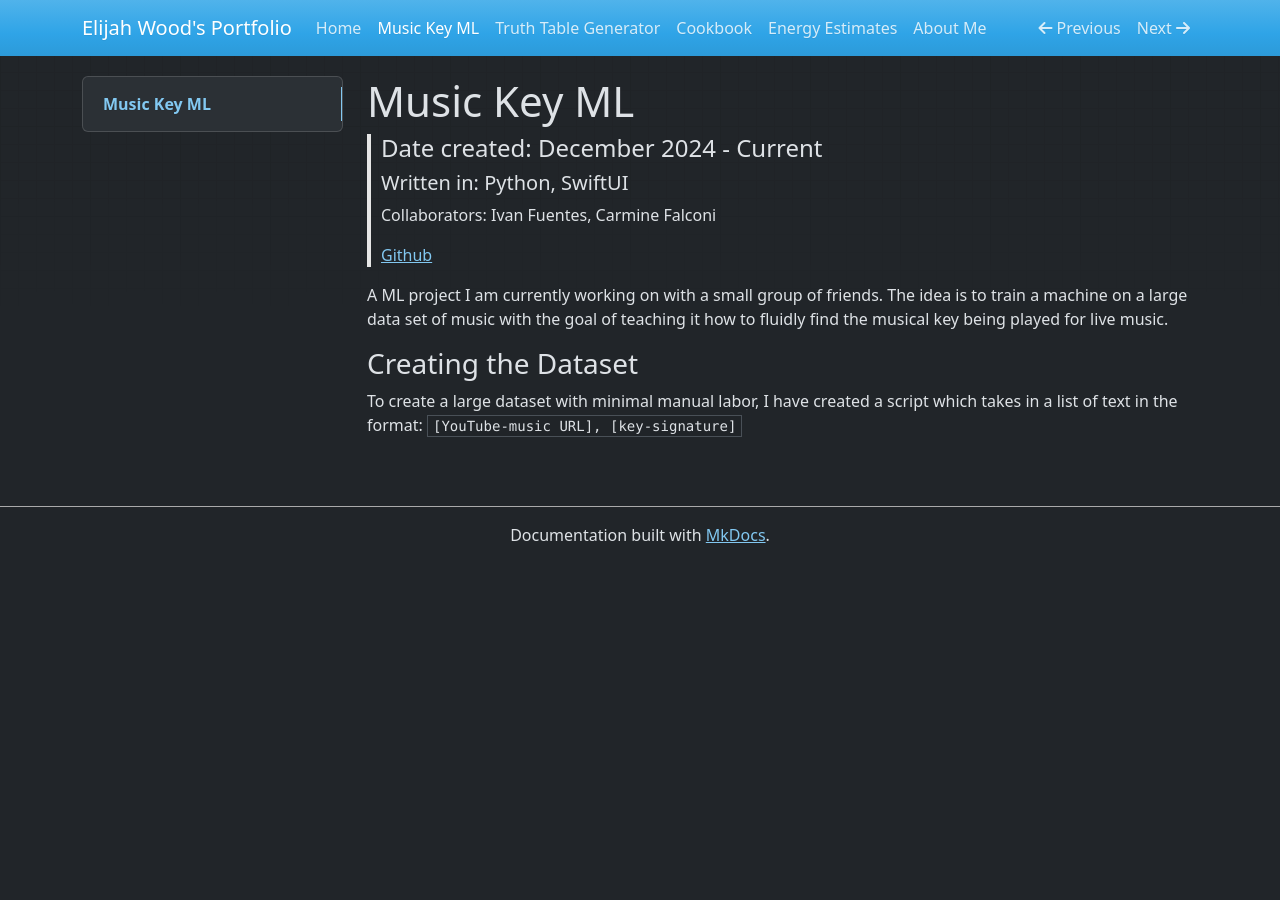
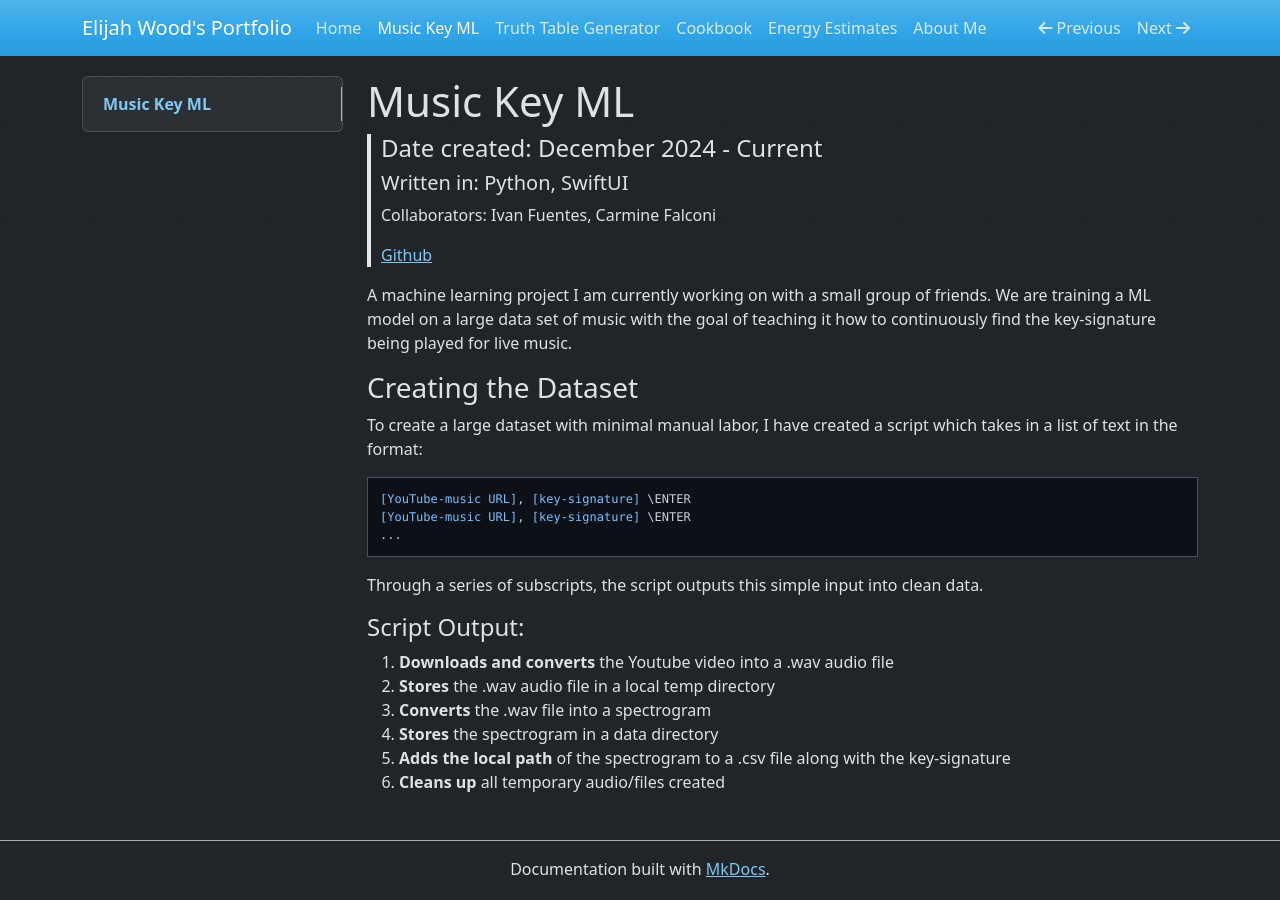
Before and after one commit to ElijahWood2003/portfolio, an MkDocs documentation site: the page built from docs/music-key-ml.md, in a window 1280 px wide. Built offline with MkDocs 1.6.1, drawn with Linux system fonts in a browser that asks for light colours; nearby versions of some CDN libraries.

Commit message:
Updated music-key

````diff
--- a/docs/music-key-ml.md
+++ b/docs/music-key-ml.md
@@ -7,7 +7,21 @@
 >
 > [Github](https://github.com/ElijahWood2003/audio-key-ml)
 
-A ML project I am currently working on with a small group of friends. The idea is to train a machine on a large data set of music with the goal of teaching it how to fluidly find the musical key being played for live music.
+A machine learning project I am currently working on with a small group of friends. We are training a ML model on a large data set of music with the goal of teaching it how to continuously find the key-signature being played for live music.
 
 ### Creating the Dataset
-To create a large dataset with minimal manual labor, I have created a script which takes in a list of text in the format: ```[YouTube-music URL], [key-signature]```
+To create a large dataset with minimal manual labor, I have created a script which takes in a list of text in the format:
+```
+[YouTube-music URL], [key-signature] \ENTER
+[YouTube-music URL], [key-signature] \ENTER
+...
+```
+Through a series of subscripts, the script outputs this simple input into clean data.
+#### Script Output:
+
+1. **Downloads and converts** the Youtube video into a .wav audio file
+2. **Stores** the .wav audio file in a local temp directory
+3. **Converts** the .wav file into a spectrogram
+4. **Stores** the spectrogram in a data directory
+5. **Adds the local path** of the spectrogram to a .csv file along with the key-signature
+6. **Cleans up** all temporary audio/files created
````
